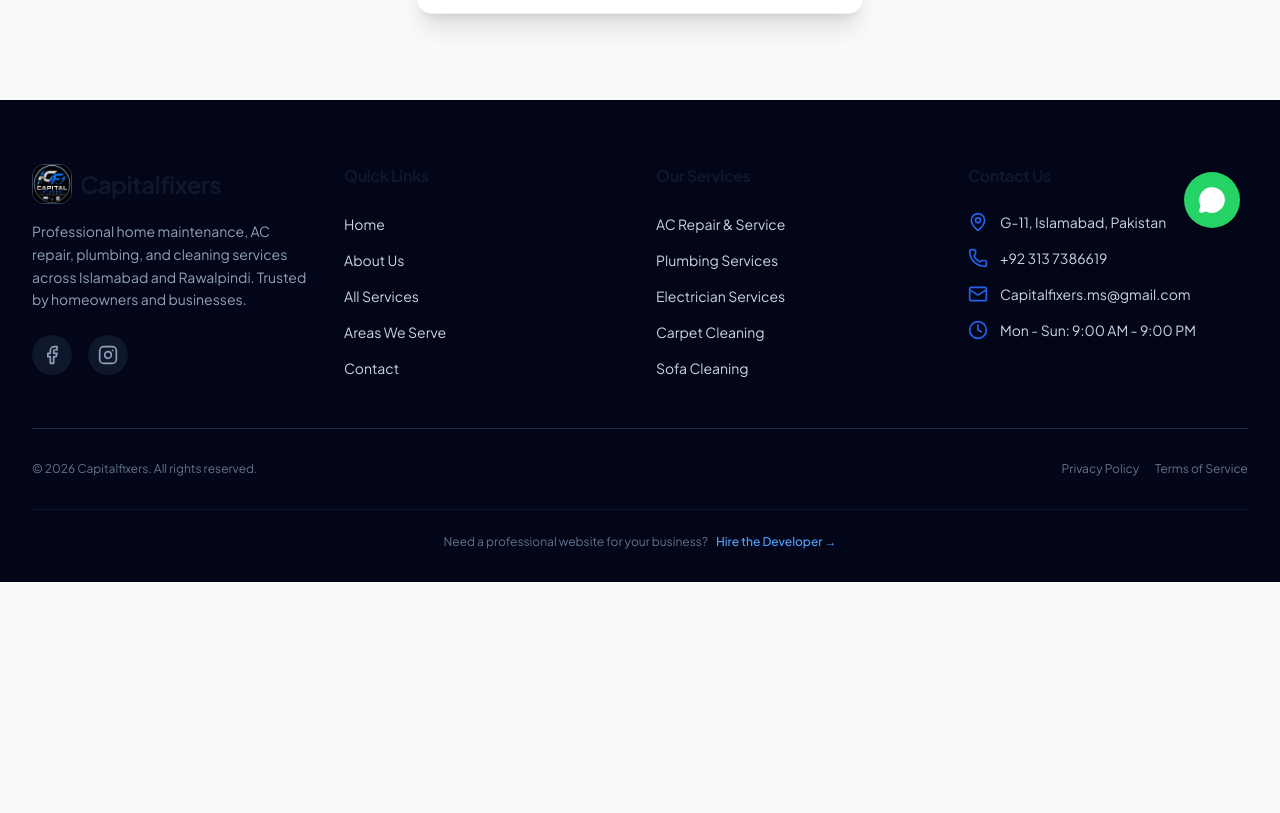
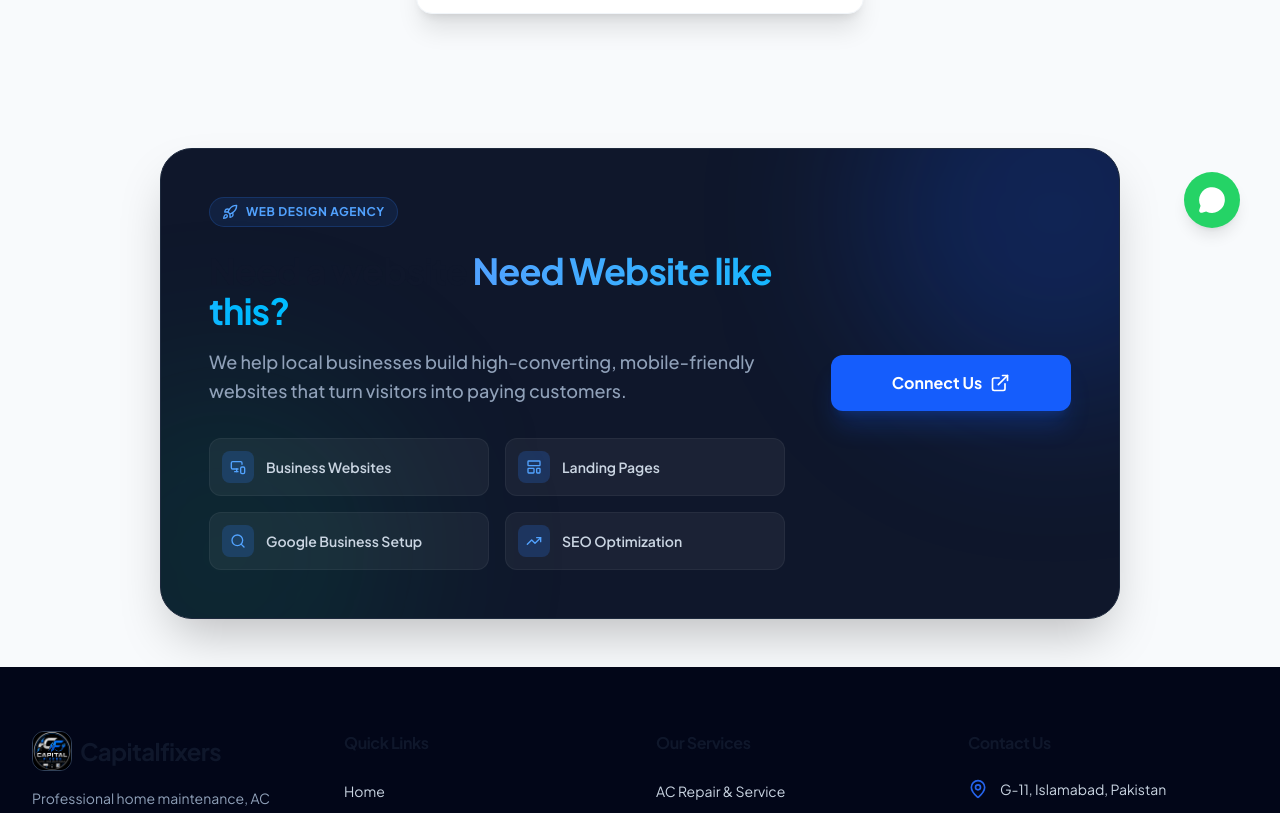
Before and after one commit to haroonashraf-dev/Capitalfixers, a React (Vite) app: page /admin in a window 1280 px wide. Shown: the part 532-1345 px from the top of the page. Before the commit the page ends 1114 px from the top, so only its background shows below. Built offline with nearby package versions, Linux system fonts and the light colour scheme.

Commit message:
Add LikeThisWebsite.tsx file
Use For Developer Promo

```diff
--- a/src/components/Layout.tsx
+++ b/src/components/Layout.tsx
@@ -4,6 +4,7 @@ import { Helmet } from 'react-helmet-async';
 import Logo from './Logo';
 import Navbar from './Navbar';
 import Footer from './Footer';
+import LikeThisWebsite from './LikeThisWebsite';
 import FloatingWhatsApp from './FloatingWhatsApp';
 
 
@@ -147,6 +148,7 @@ export default function Layout() {
       <main className="flex-grow pt-[72px]">
         <Outlet />
       </main>
+      <LikeThisWebsite />
       <Footer />
       <FloatingWhatsApp />
     </div>
--- /dev/null
+++ b/src/components/LikeThisWebsite.tsx
@@ -0,0 +1,64 @@
+import React from 'react';
+import { ExternalLink, MonitorSmartphone, Search, TrendingUp, LayoutTemplate, Rocket } from 'lucide-react';
+
+export default function LikeThisWebsite() {
+  return (
+    <section className="py-12 bg-slate-50 relative overflow-hidden">
+      <div className="container mx-auto px-4 sm:px-6 lg:px-8 max-w-5xl">
+        <div className="relative overflow-hidden rounded-[2rem] bg-slate-900 shadow-2xl border border-slate-800">
+          {/* Decorative Gradients */}
+          <div className="absolute top-0 right-0 -m-32 w-96 h-96 bg-blue-600/20 rounded-full blur-[80px] pointer-events-none"></div>
+          <div className="absolute bottom-0 left-0 -m-32 w-96 h-96 bg-emerald-500/10 rounded-full blur-[80px] pointer-events-none"></div>
+
+          <div className="p-8 sm:p-10 lg:p-12 flex flex-col lg:flex-row items-center justify-between gap-10 relative z-10">
+
+            {/* Left Content */}
+            <div className="flex-1 w-full text-center lg:text-left">
+              <div className="inline-flex items-center justify-center lg:justify-start gap-2 px-3 py-1.5 rounded-full bg-blue-500/10 border border-blue-500/20 text-blue-400 text-xs font-bold uppercase tracking-wider mb-6">
+                <Rocket className="w-4 h-4" /> Web Design Agency
+              </div>
+
+              <h2 className="text-3xl sm:text-4xl font-extrabold text-white tracking-tight mb-4">
+                Need a website <span className="text-transparent bg-clip-text bg-linear-to-r from-blue-400 to-sky-400">Need Website like this?</span>
+              </h2>
+
+              <p className="text-slate-400 font-medium text-base sm:text-lg leading-relaxed mb-8 max-w-xl mx-auto lg:mx-0">
+                We help local businesses build high-converting, mobile-friendly websites that turn visitors into paying customers.
+              </p>
+
+              <div className="grid grid-cols-1 sm:grid-cols-2 gap-4 max-w-xl mx-auto lg:mx-0">
+                {[
+                  { text: "Business Websites", icon: MonitorSmartphone },
+                  { text: "Landing Pages", icon: LayoutTemplate },
+                  { text: "Google Business Setup", icon: Search },
+                  { text: "SEO Optimization", icon: TrendingUp }
+                ].map((item, index) => (
+                  <div key={index} className="flex items-center gap-3 text-slate-300 bg-white/5 rounded-xl p-3 border border-white/5 hover:bg-white/10 transition-colors">
+                    <div className="bg-blue-500/20 p-2 rounded-lg text-blue-400 shrink-0">
+                      <item.icon className="w-4 h-4" />
+                    </div>
+                    <span className="text-sm font-semibold">{item.text}</span>
+                  </div>
+                ))}
+              </div>
+            </div>
+
+            {/* Right Actions */}
+            <div className="flex flex-col gap-4 w-full lg:w-[240px] shrink-0">
+              <a
+                href="https://haroondev.vercel.app/"
+                target="_blank"
+                rel="noopener noreferrer"
+                className="group relative flex justify-center items-center gap-2 w-full bg-blue-600 hover:bg-blue-500 text-white font-bold px-8 py-4 rounded-xl transition-all shadow-xl shadow-blue-600/20 active:scale-95"
+              >
+                Connect Us
+                <ExternalLink className="w-5 h-5 group-hover:-translate-y-0.5 group-hover:translate-x-0.5 transition-transform" />
+              </a>
+            </div>
+
+          </div>
+        </div>
+      </div>
+    </section>
+  );
+}
```
